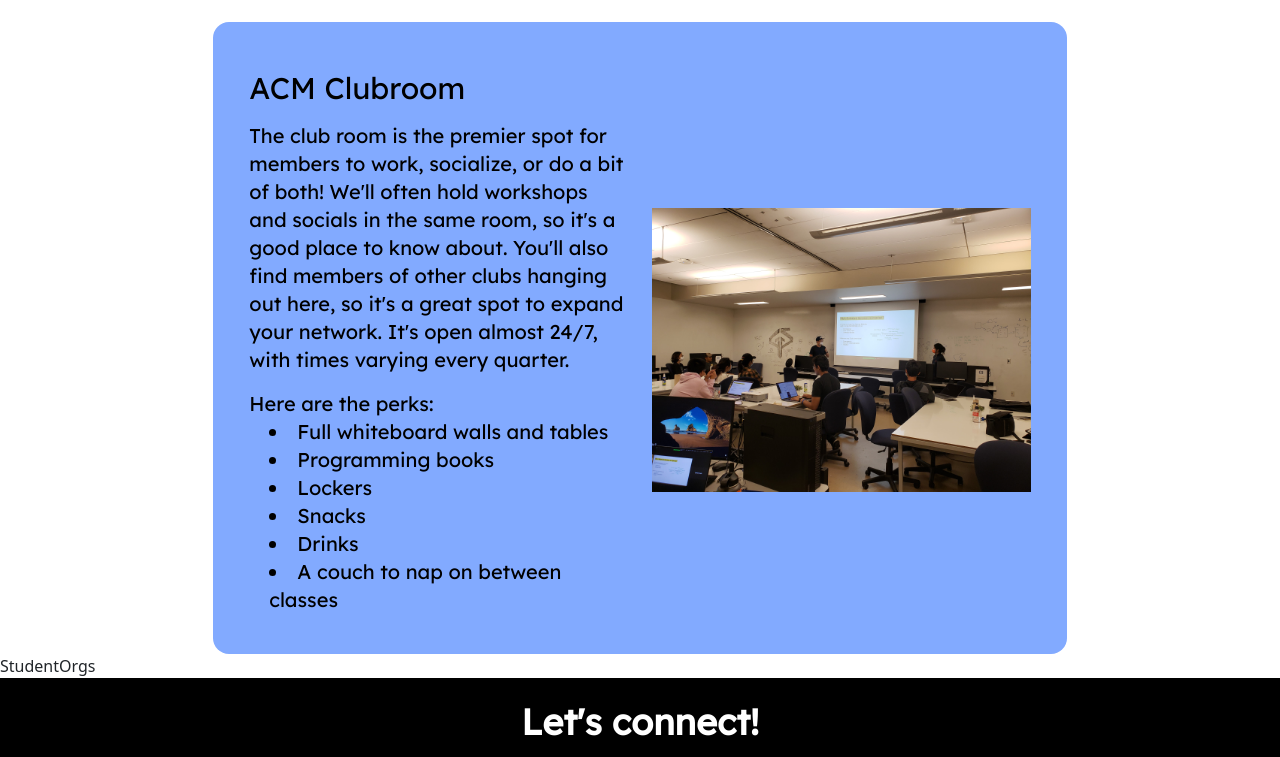
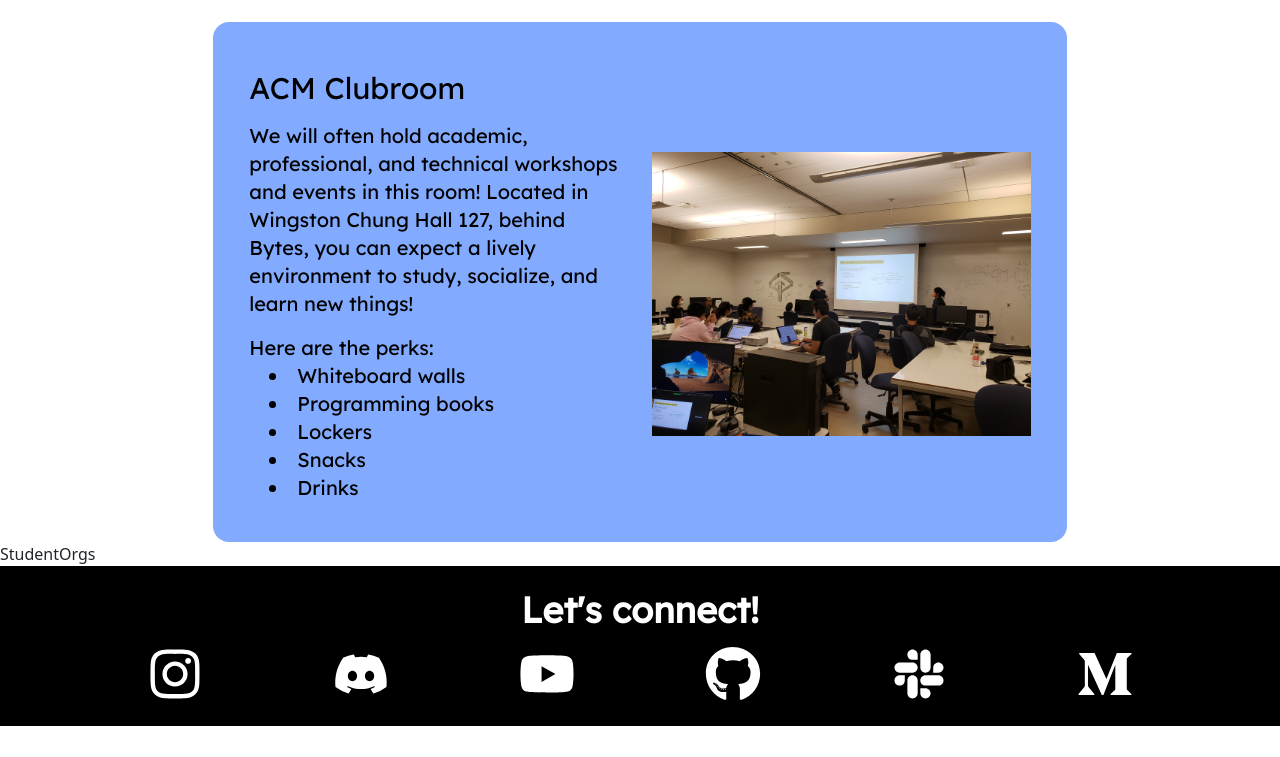
Before and after one commit to acm-ucr/acm-hydra, a Next.js app: page /join in a window 1280 px wide. Shown: the part 420-1177 px from the top of the page. After the commit the page ends 1146 px from the top, so only its background shows below. Built offline with nearby package versions, Linux system fonts and the light colour scheme.

Commit message:
removed couch perk & changed description

```diff
--- a/components/Clubroom.js
+++ b/components/Clubroom.js
@@ -7,23 +7,19 @@
 			<Col sm={6} className='font-lexend text-acm-black font-medium'>
 				<p className='text-3xl'>ACM Clubroom</p>
 				<p className='text-xl'>
-					{
-						"The club room is the premier spot for members to work, socialize, or do a bit of both! We'll often hold workshops and socials in the same room, so it's a good place to know about. You'll also find members of other clubs hanging out here, so it's a great spot to expand your network. It's open almost 24/7, with times varying every quarter."
-					}
+					We will often hold academic, professional, and technical
+					workshops and events in this room! Located in Wingston Chung
+					Hall 127, behind Bytes, you can expect a lively environment
+					to study, socialize, and learn new things!
 				</p>
 				<p className='text-xl'>
 					Here are the perks:
 					<>
-						<li className='pl-5'>
-							Full whiteboard walls and tables
-						</li>
+						<li className='pl-5'>Whiteboard walls</li>
 						<li className='pl-5'>Programming books</li>
 						<li className='pl-5'>Lockers</li>
 						<li className='pl-5'>Snacks</li>
 						<li className='pl-5'>Drinks</li>
-						<li className='pl-5'>
-							A couch to nap on between classes
-						</li>
 					</>
 				</p>
 			</Col>
```
